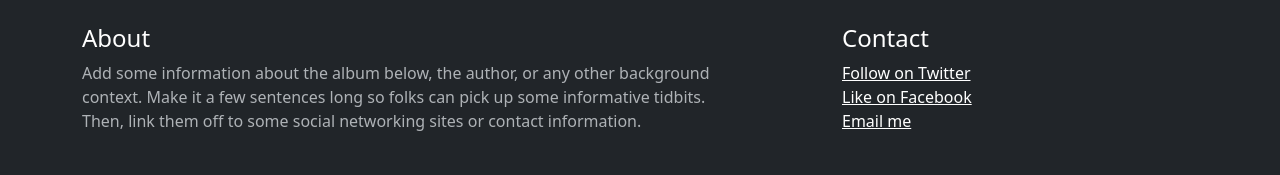
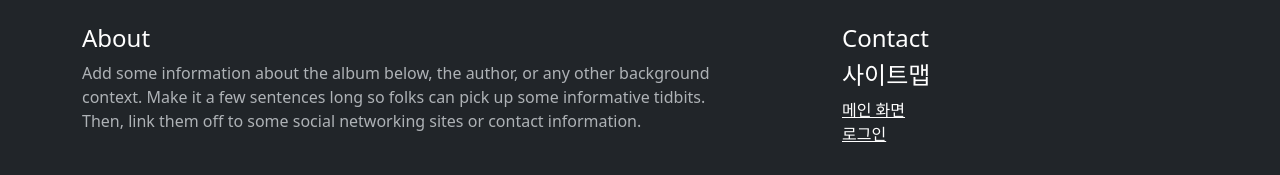
Before and after one commit to limseungchae/Shopping-frontend, a Vue app: page / in a window 1280 px wide. Both pictures are taken after a click on the button "Toggle navigation". Shown: the top 175 px of the page. Built offline with nearby package versions, Linux system fonts and the light colour scheme; no server answers.

Commit message:
메뉴얼 수정

```diff
--- a/src/components/Header.vue
+++ b/src/components/Header.vue
@@ -9,10 +9,14 @@
           </div>
           <div class="col-sm-4 offset-md-1 py-4">
             <h4>Contact</h4>
+            <h4 class="text-white">사이트맵</h4>
             <ul class="list-unstyled">
-              <li><a href="#" class="text-white">Follow on Twitter</a></li>
-              <li><a href="#" class="text-white">Like on Facebook</a></li>
-              <li><a href="#" class="text-white">Email me</a></li>
+              <li>
+                <router-link to="/" class="text-white">메인 화면</router-link>
+              </li>
+              <li>
+                <router-link to="/login" class="text-white">로그인</router-link>
+              </li>
             </ul>
           </div>
         </div>
```
